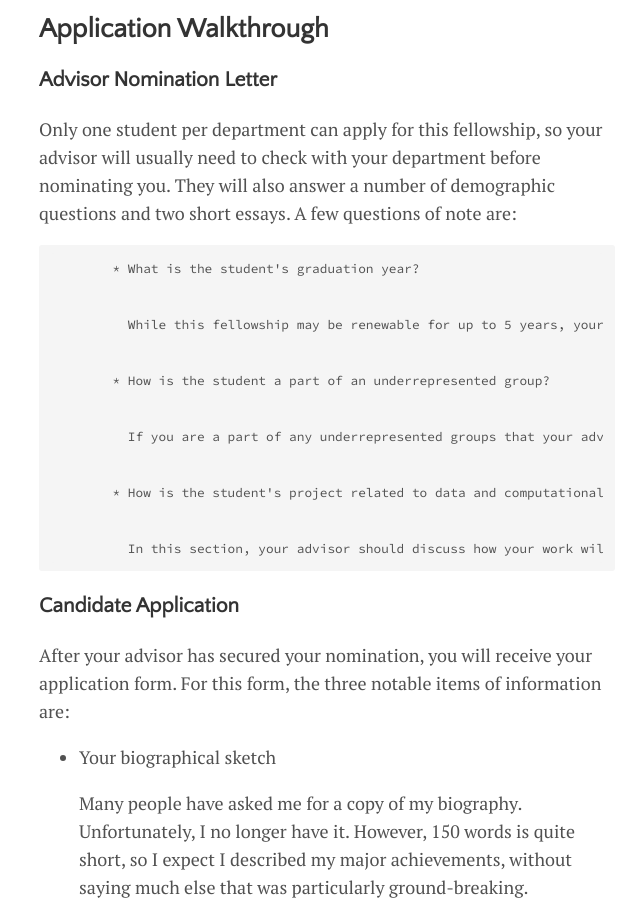
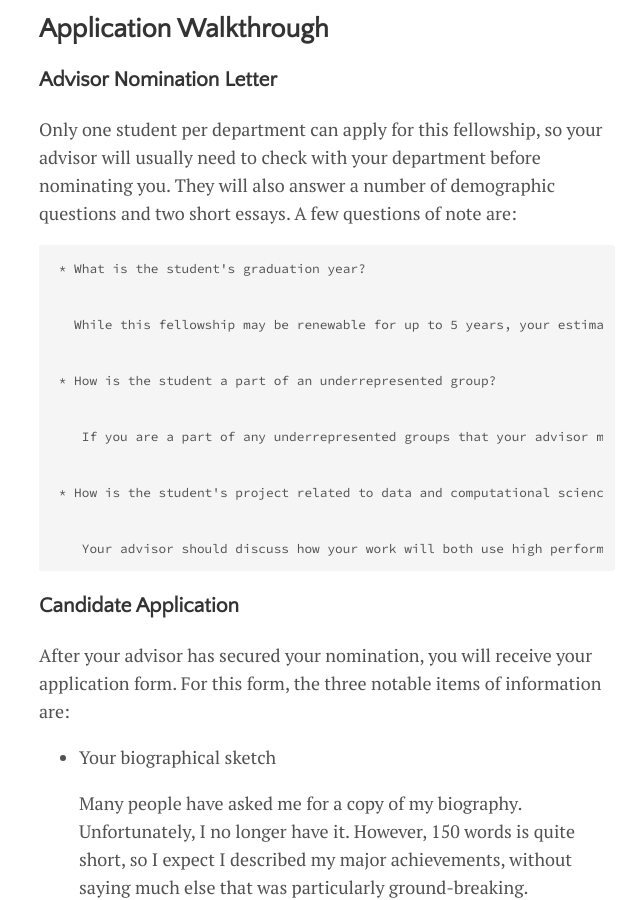
Before and after one commit to dhanus/dhanus.github.io, a Jekyll site: the page built from _posts/2017-04-29-acm-intel-fellowship.markdown, in a window 1280 px wide and 900 px high, scrolled down 825 px. Shown: the whole window, without its empty margins (313-953 px from the left). Built offline with Jekyll 4.4.1, drawn with Linux system fonts in a browser that asks for light colours; nearby versions of some CDN libraries.

Commit message:
fix formatting

```diff
--- a/_posts/2017-04-29-acm-intel-fellowship.markdown
+++ b/_posts/2017-04-29-acm-intel-fellowship.markdown
@@ -22,18 +22,17 @@ The application has three parts, each of which needs to be completed by a differ
 
 Only one student per department can apply for this fellowship, so your advisor will usually need to check with your department before nominating you. They will also answer a number of demographic questions and two short essays. A few questions of note are:
 
+     * What is the student's graduation year?
 
-		* What is the student's graduation year?
+       While this fellowship may be renewable for up to 5 years, your estimated graduation year will define how long you will actually qualify to renew the scholarship. Therefore, if you are applying from the US or another country that may have indefinitely long PhD's, you should round your estimated graduation date up to ensure you can continue to renew.</li>
 
-		  While this fellowship may be renewable for up to 5 years, your estimated graduation year will define how long you will actually qualify to renew the scholarship. Therefore, if you are applying from the US or another country that may have indefinitely long PhD's, you should round your estimated graduation date up to ensure you can continue to renew.</li>
+     * How is the student a part of an underrepresented group?
 
-		* How is the student a part of an underrepresented group?
+        If you are a part of any underrepresented groups that your advisor might not know about, you may want to inform her before she fills out the nomination, so that she can answer this question as completely as possible.
 
-		  If you are a part of any underrepresented groups that your advisor might not know about, you may want to inform her before she fills out the nomination, so that she can answer this question as completely as possible.
+     * How is the student's project related to data and computational science?
 
-		* How is the student's project related to data and computational science?
-
-		  In this section, your advisor should discuss how your work will both use high performance computing and have an impact.
+        Your advisor should discuss how your work will both use high performance computing and have an impact.
 
 
 ### Candidate Application
```
